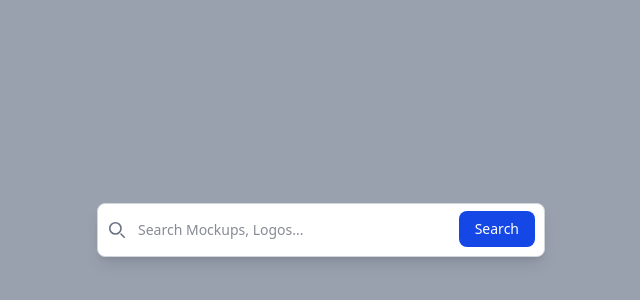
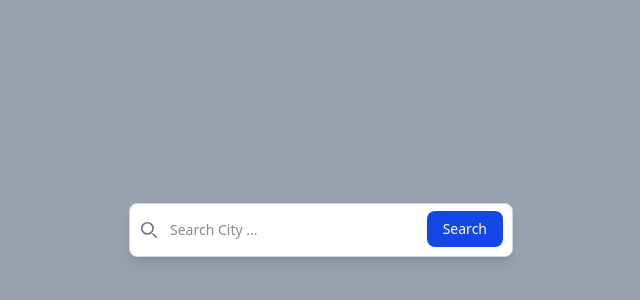
Before and after one commit to disayres/weather-application, a website built with Vite: page index.html in a window 1280 px wide. Shown: the part 170-470 px from the top of the page, without its empty margins (319-959 px from the left). Built offline with nearby package versions, Linux system fonts and the light colour scheme.

Commit message:
fix : fix the buggs;

```diff
--- a/index.html
+++ b/index.html
@@ -11,10 +11,10 @@
 
 <body>
   <div id="app" class="flex flex-col items-center
-  justify-center gap-12 h-screen bg-gray-400">
+  justify-center gap-12 h-screen bg-gray-400 px-2">
     <!-- Search -->
 
-    <form class="max-w-md w-full">
+    <form class="max-w-xs xs:max-w-sm w-full">
       <label for="default-search" class="mb-2 text-sm font-medium text-gray-900 sr-only">Search</label>
       <div class="relative">
         <div class="absolute inset-y-0 start-0 flex items-center ps-3 pointer-events-none">
@@ -26,7 +26,7 @@
         </div>
         <input type="search" id="default-search"
           class="block w-full p-4 ps-10 text-sm text-gray-900 border border-gray-300 rounded-lg shadow-lg bg-white focus:ring-blue-500 focus:border-blue-500"
-          placeholder="Search Mockups, Logos..." required />
+          placeholder="Search City ..." required />
         <button type="submit"
           class="text-white absolute end-2.5 bottom-2.5 bg-blue-700 hover:bg-blue-800 focus:ring-4 focus:outline-none focus:ring-blue-300 font-medium rounded-lg text-sm px-4 py-2 dark:bg-blue-600 dark:hover:bg-blue-700 dark:focus:ring-blue-800">Search</button>
       </div>
@@ -44,7 +44,7 @@
         </svg>
       </div>
       <div class="flex flex-row items-center justify-center mt-6">
-        <div id="temp" class="font-medium text-6xl"></div>
+        <div id="temp" class="font-medium text-4xl xs:text-6xl"></div>
         <div class="flex flex-col items-center ml-6">
           <div id="weather-status"></div>
           <div class="mt-1">
--- a/src/index.css
+++ b/src/index.css
@@ -1 +1,5 @@
 @import "tailwindcss";
+
+@theme {
+    --breakpoint-xs: 480px;
+}
```
